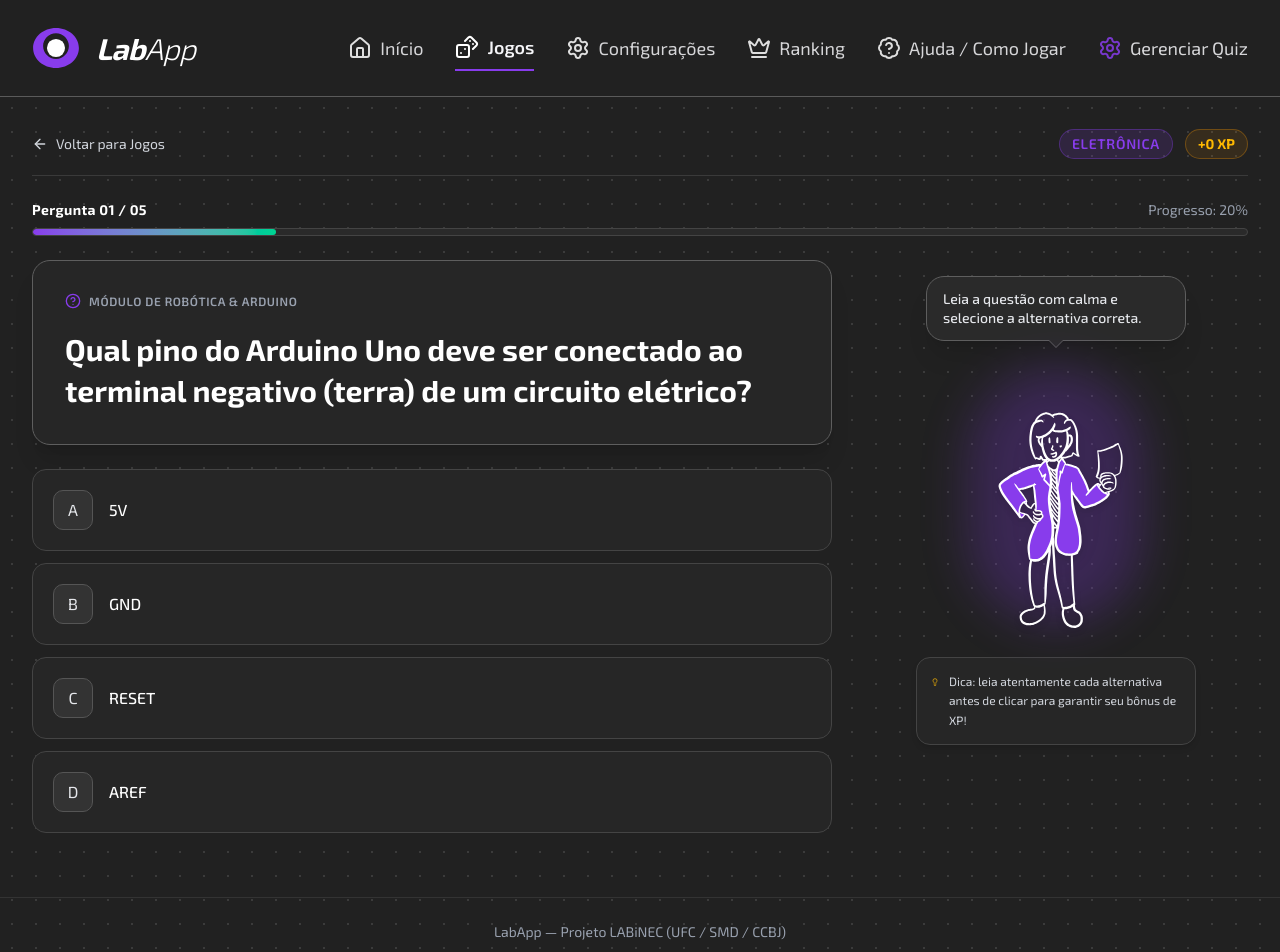
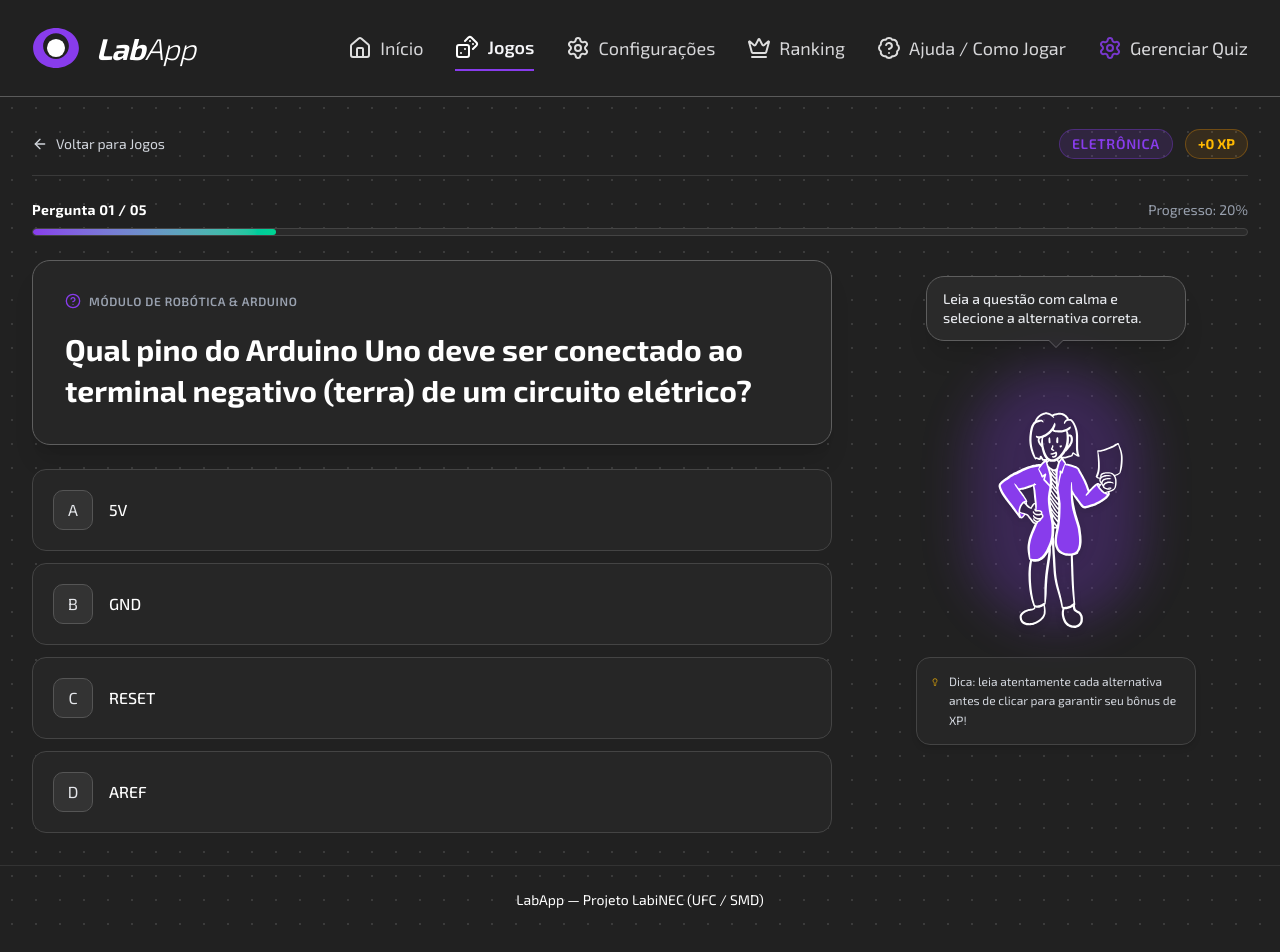
Before and after one commit to Project-404-Projeto-Integrado-l/LabApp, a Next.js app: page /jogos/quiz in a window 1280 px wide. Shown: the top 952 px of the page. Built offline with nearby package versions, Linux system fonts and the light colour scheme; no server answers; the database is empty.

Commit message:
fix: padroniza footer com o mesmo texto e estilo da home

```diff
--- a/src/app/jogos/page.tsx
+++ b/src/app/jogos/page.tsx
@@ -118,9 +118,9 @@ export default function JogosPage() {
         </div>
       </main>
 
-      <footer className="relative z-10 border-t border-[#333333]">
-        <div className="max-w-[1216px] w-full mx-auto px-6 lg:px-0 py-6 text-center text-sm text-gray-400">
-          <p>LabApp — Projeto LABiNEC (UFC / SMD)</p>
+      <footer className="relative z-10 border-t border-[#333]">
+        <div className="max-w-[1216px] w-full mx-auto px-6 lg:px-0 py-6 text-center text-sm text-white">
+          <p>LabApp — Projeto LabiNEC (UFC / SMD)</p>
         </div>
       </footer>
     </div>
--- a/src/app/jogos/quiz/page.tsx
+++ b/src/app/jogos/quiz/page.tsx
@@ -382,9 +382,9 @@ export default function QuizPlayPage() {
         </div>
       </main>
 
-      <footer className="relative z-10 border-t border-[#333333] mt-8">
-        <div className="max-w-[1216px] w-full mx-auto px-6 lg:px-0 py-6 text-center text-sm text-gray-400">
-          <p>LabApp — Projeto LABiNEC (UFC / SMD / CCBJ)</p>
+      <footer className="relative z-10 border-t border-[#333]">
+        <div className="max-w-[1216px] w-full mx-auto px-6 lg:px-0 py-6 text-center text-sm text-white">
+          <p>LabApp — Projeto LabiNEC (UFC / SMD)</p>
         </div>
       </footer>
 
```
